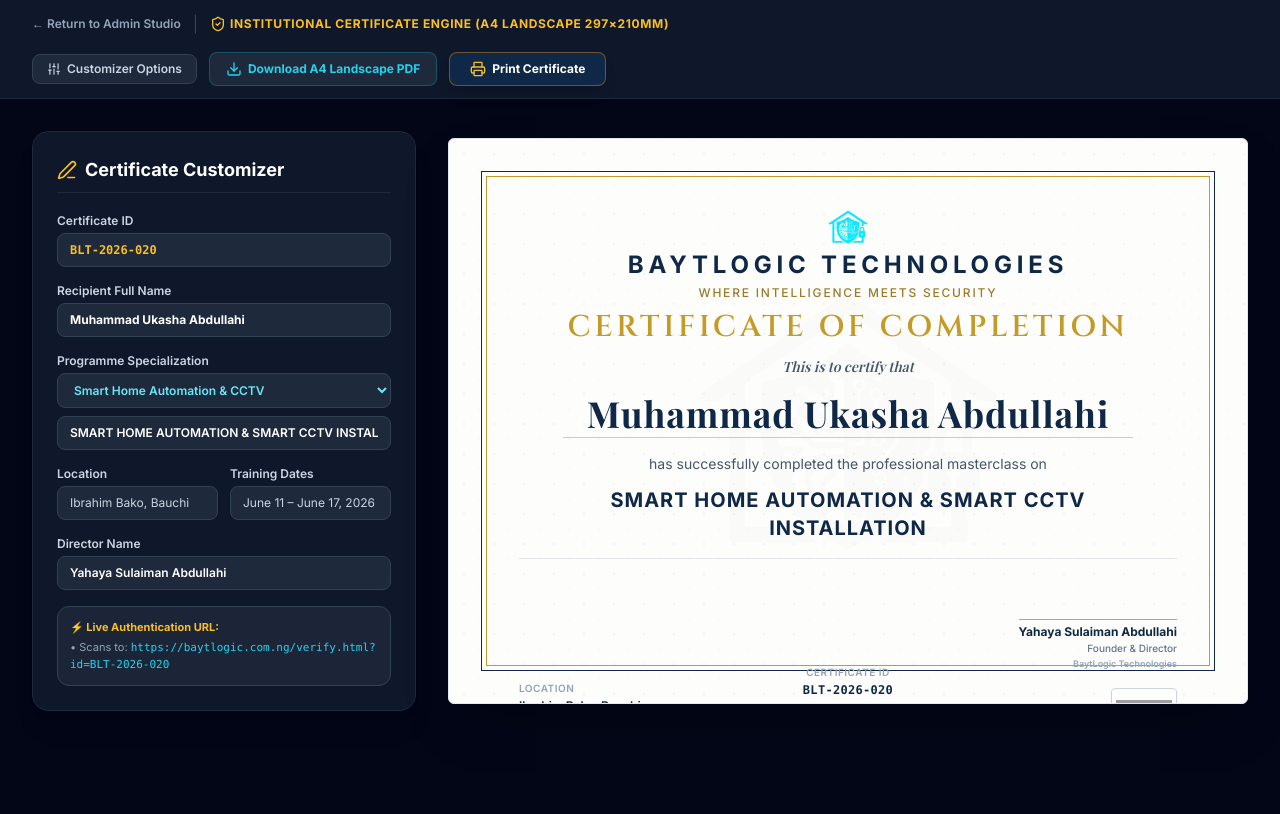
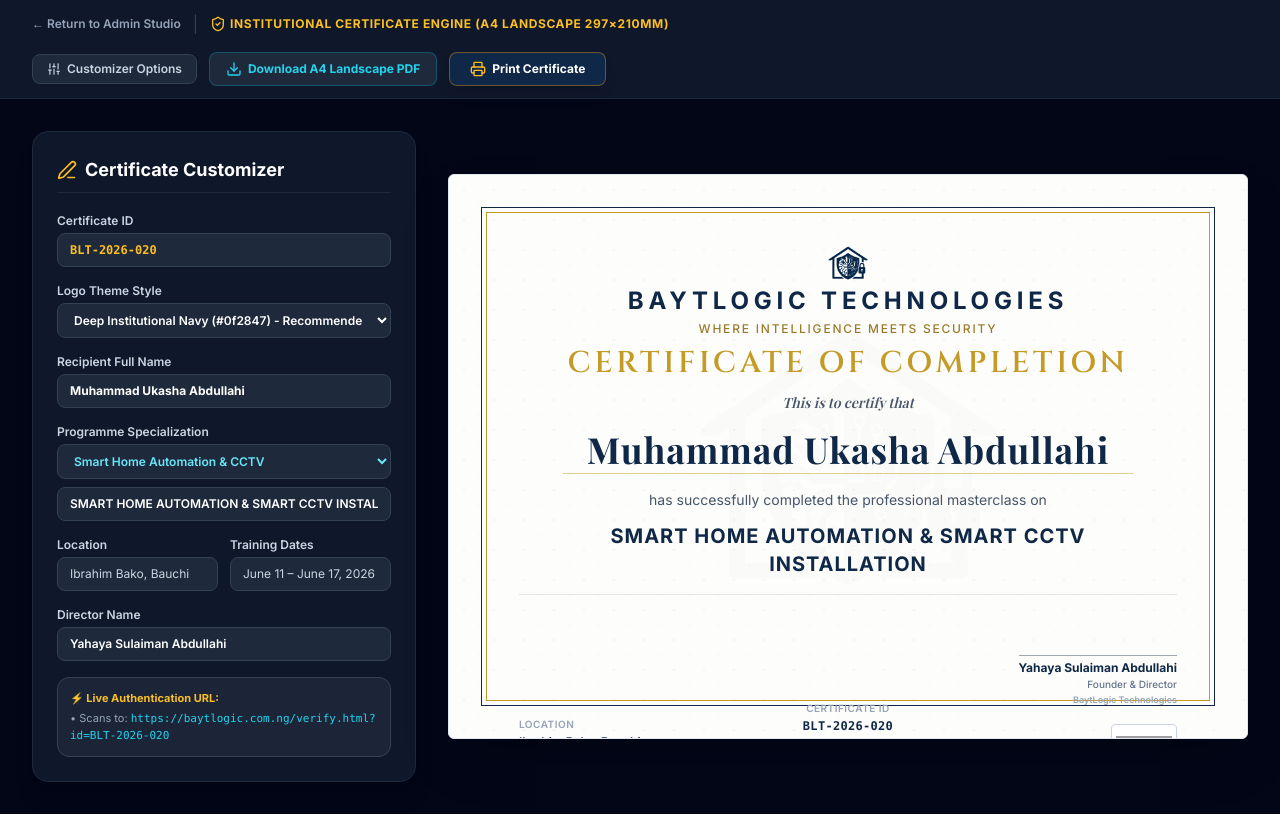
Before and after one commit to abu-ruqayyah/baytlogic-site, a plain HTML site: page certificate.html in a window 1280 px wide. Drawn offline with nearby package versions, Linux system fonts and the light colour scheme; grey boxes are pictures that could not be loaded; a web font is replaced by a local one.

Commit message:
Update logo theme styling to Deep Institutional Navy matching institutional certificate design

```diff
--- a/certificate.html
+++ b/certificate.html
@@ -155,6 +155,15 @@
         </div>
 
         <div>
+          <label class="block text-slate-300 font-semibold mb-1">Logo Theme Style</label>
+          <select id="inLogoStyle" onchange="updateCert()" class="w-full px-3 py-2 bg-slate-800 border border-slate-700 rounded-lg text-white font-semibold outline-none focus:border-amber-400 transition">
+            <option value="NAVY">Deep Institutional Navy (#0f2847) - Recommended</option>
+            <option value="GOLD">Metallic Prestige Gold (#c59b27)</option>
+            <option value="CYAN">Brand Electric Cyan (Original)</option>
+          </select>
+        </div>
+
+        <div>
           <label class="block text-slate-300 font-semibold mb-1">Recipient Full Name</label>
           <input type="text" id="inName" value="Muhammad Ukasha Abdullahi" oninput="updateCert()" class="w-full px-3 py-2 bg-slate-800 border border-slate-700 rounded-lg text-white font-bold outline-none focus:border-amber-400 transition" />
         </div>
@@ -215,7 +224,7 @@
             <!-- 1. Top Header: BaytLogic Logo & Institutional Branding -->
             <div class="text-center space-y-1">
               <div class="flex justify-center items-center gap-2">
-                <img src="assets/baytlogic-icon-cyan.png" alt="BaytLogic Logo" class="h-9 w-auto filter contrast-125" />
+                <img id="outLogoImg" src="assets/baytlogic-icon-cyan.png" alt="BaytLogic Logo" class="h-9 w-auto" style="filter: brightness(0) saturate(100%) invert(11%) sepia(38%) saturate(3015%) hue-rotate(193deg) brightness(92%) contrast(98%);" />
               </div>
               <h2 class="font-sans text-xl sm:text-2xl font-bold tracking-[0.2em] text-brand-navy uppercase">BAYTLOGIC TECHNOLOGIES</h2>
               <p class="text-[10px] sm:text-xs text-brand-goldMuted font-medium tracking-[0.15em] uppercase">Where Intelligence Meets Security</p>
@@ -337,6 +346,7 @@
       const loc = document.getElementById('inLoc').value.trim();
       const date = document.getElementById('inDate').value.trim();
       const director = document.getElementById('inDirector').value.trim();
+      const logoStyle = document.getElementById('inLogoStyle') ? document.getElementById('inLogoStyle').value : 'NAVY';
 
       document.getElementById('outId').innerText = id || 'BLT-2026-000';
       document.getElementById('outName').innerText = name || 'Graduate Name';
@@ -344,6 +354,18 @@
       document.getElementById('outLoc').innerText = loc || 'Bauchi, Nigeria';
       document.getElementById('outDate').innerText = date || '2026';
       document.getElementById('outDirector').innerText = director || 'Yahaya Sulaiman Abdullahi';
+
+      // Logo theme color filter
+      const logoImg = document.getElementById('outLogoImg');
+      if (logoImg) {
+        if (logoStyle === 'NAVY') {
+          logoImg.style.filter = 'brightness(0) saturate(100%) invert(11%) sepia(38%) saturate(3015%) hue-rotate(193deg) brightness(92%) contrast(98%)';
+        } else if (logoStyle === 'GOLD') {
+          logoImg.style.filter = 'brightness(0) saturate(100%) invert(67%) sepia(35%) saturate(1138%) hue-rotate(11deg) brightness(94%) contrast(89%)';
+        } else {
+          logoImg.style.filter = 'contrast(125%)';
+        }
+      }
 
       const verifyUrl = `https://baytlogic.com.ng/verify.html?id=${id}`;
       document.getElementById('outQr').src = `https://api.qrserver.com/v1/create-qr-code/?size=150x150&data=${encodeURIComponent(verifyUrl)}`;
```
Also changed, not shown: cert_landscape_visual.png, 1 other file.
